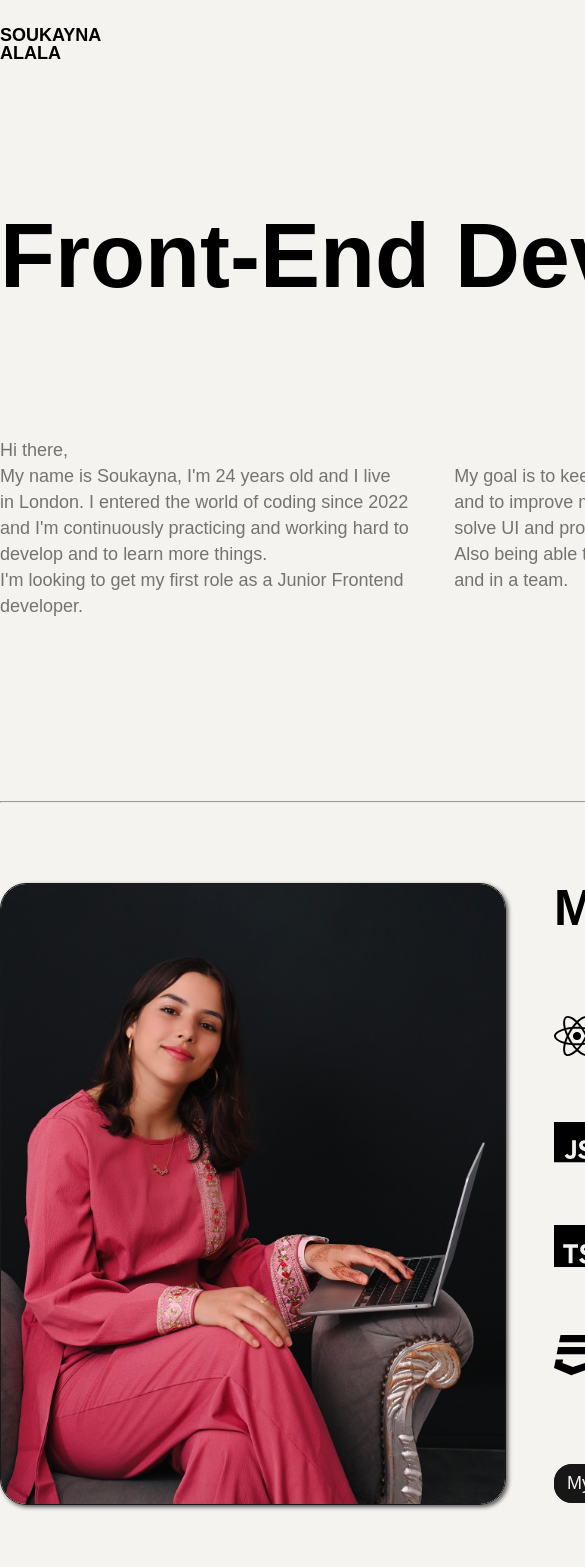
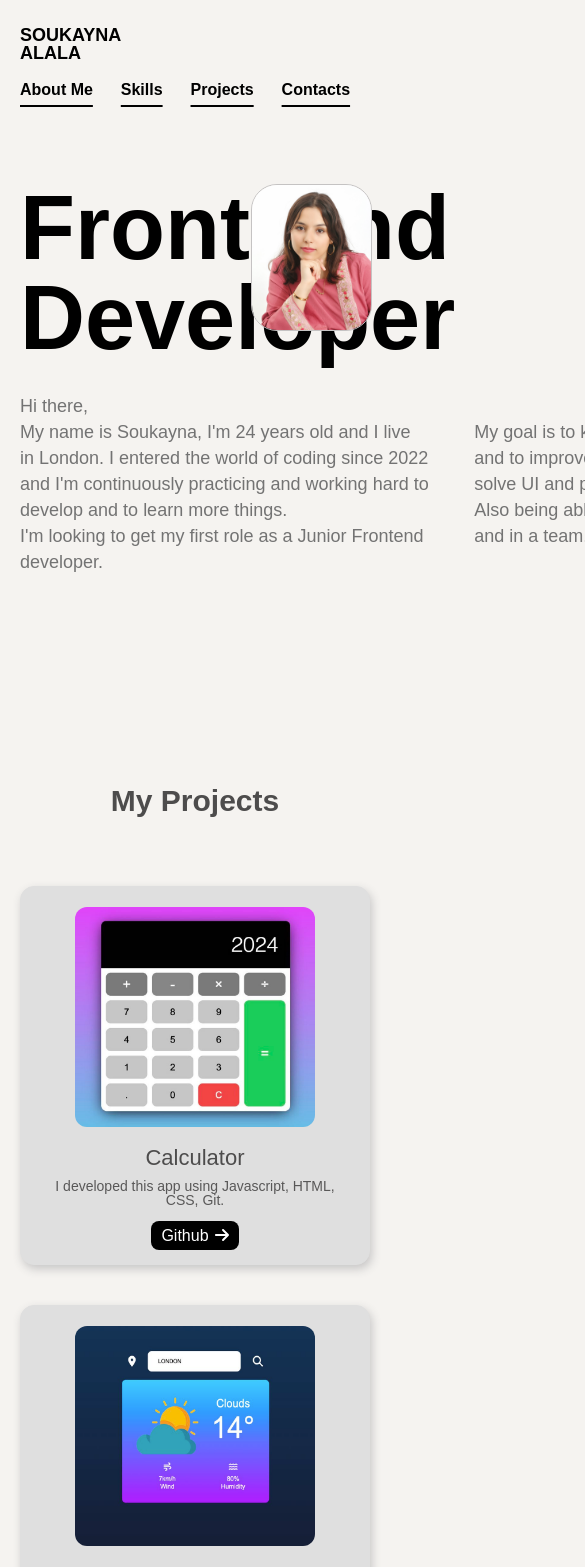
Before and after one commit to soukayna-alala/alala-portfolio, a React (Vite) app: page / in a window 390 px wide. Shown: the top 1567 px of the page, 585 px wide, since content can reach past the window. Built offline with nearby package versions, Linux system fonts and the light colour scheme.

Commit message:
working on the media query

```diff
--- a/src/App.css
+++ /dev/null
@@ -1,10 +0,0 @@
-.container {
-  width: var(--page-width);
-  margin: 0 auto;
-  background-color: #f5f3f0;
-}
-
-.header-container {
-  display: grid;
-  justify-content: end;
-}
--- a/src/App.tsx
+++ b/src/App.tsx
@@ -1,4 +1,3 @@
-import "./App.css";
 import { Header } from "./components/Header/Header.tsx";
 import { AboutMe } from "./components/AboutMe/AboutMe.tsx";
 import { Skills } from "./components/Skills/Skills.tsx";
@@ -8,18 +7,14 @@ import { Footer } from "./components/Footer/Footer.tsx";
 function App() {
   return (
     <>
-      <div className="container">
-        <div className="header-container">
-          <Header />
-        </div>
-        <AboutMe />
-        <hr />
-        <Skills />
-        <hr />
-        <Projects />
-        <hr />
-        <Footer />
-      </div>
+      <Header />
+      <AboutMe />
+      {/*<hr />*/}
+      {/*<Skills />*/}
+      {/*<hr />*/}
+      <Projects />
+      {/*<hr />*/}
+      {/*<Footer />*/}
     </>
   );
 }
--- a/src/components/Footer/Footer.module.css
+++ b/src/components/Footer/Footer.module.css
@@ -1,7 +1,7 @@
 .footer {
-  width: var(--page-width);
   margin: 100px auto;
 }
+
 .main {
   display: grid;
   grid-template-columns: 40% auto;
@@ -22,7 +22,6 @@
   /*margin: auto;*/
   justify-content: start;
   gap: 30px;
-}
 
   a {
     color: #1f1f1f;
@@ -58,3 +57,4 @@ a:hover {
     margin-right: 20px;
     color: #000;
   }
+}
--- a/src/components/Header/Header.module.css
+++ b/src/components/Header/Header.module.css
@@ -1,33 +1,56 @@
 .mainContainer {
-  display: grid;
-  grid-template-columns: 66% 34%;
-  width: var(--page-width);
+  justify-content: space-between;
   background-color: #f5f3f0;
   padding: 26px 0;
+
+  @media (min-width: 768px) {
+    display: grid;
+    grid-template-columns: auto auto;
+  }
 }
 
 .container {
-  display: flex;
-  gap: 74px;
   width: 100%;
   font-size: 16px;
-  opacity: 0.9;
   font-weight: bold;
   text-decoration: underline 2px #000;
   text-underline-offset: 10px;
+  display: grid;
+  grid-template-columns: auto;
+
+  @media (min-width: 320px) {
+    display: grid;
+    grid-template-columns: auto auto auto auto;
+    gap: 8px;
+  }
+
+  @media (min-width: 768px) {
+    gap: 74px;
+  }
 }
 
 .name {
   align-content: center;
   font-size: 18px;
   font-weight: 600;
+  margin-bottom: 20px;
+  display: inline-flex;
+
+  @media (min-width: 768px) {
+    margin-bottom: 0;
+  }
 }
 
-.cursor {
+.link {
   cursor: pointer;
   color: #000000;
+  padding-bottom: 20px;
+
+  @media (min-width: 320px) {
+    padding-bottom: 0;
+  }
 }
 
-.cursor:hover {
+.link:hover {
   color: rebeccapurple;
 }
--- a/src/components/Header/Header.tsx
+++ b/src/components/Header/Header.tsx
@@ -2,14 +2,14 @@ import styles from "./Header.module.css";
 import { Link } from "react-scroll";
 
 export function Header() {
-  const { cursor, name, container, mainContainer } = styles;
+  const { link, name, container, mainContainer } = styles;
 
   return (
     <header className={mainContainer}>
-      <p className={name}>
+      <span className={name}>
         SOUKAYNA
         <br /> ALALA
-      </p>
+      </span>
 
       <nav className={container}>
         <Link
@@ -18,7 +18,7 @@ export function Header() {
           smooth={true}
           offset={50}
           duration={500}
-          className={cursor}
+          className={link}
         >
           About Me
         </Link>
@@ -28,7 +28,7 @@ export function Header() {
           smooth={true}
           offset={-100}
           duration={500}
-          className={cursor}
+          className={link}
         >
           Skills
         </Link>
@@ -38,7 +38,7 @@ export function Header() {
           smooth={true}
           offset={-100}
           duration={500}
-          className={cursor}
+          className={link}
         >
           Projects
         </Link>
@@ -48,7 +48,7 @@ export function Header() {
           smooth={true}
           offset={-100}
           duration={500}
-          className={cursor}
+          className={link}
         >
           Contacts
         </Link>
--- a/src/components/Projects/Projects.module.css
+++ b/src/components/Projects/Projects.module.css
@@ -4,34 +4,42 @@
 }
 
 .img {
-  width: 88%;
   display: block;
   height: 220px;
   border: none;
+  width: 240px;
   border-radius: 12px;
-  justify-content: center;
-  justify-items: center;
-  align-content: center;
-  align-items: center;
 }
 
 .container {
   display: grid;
-  grid-template-columns: 50% 50%;
-  margin-bottom: 80px;
+  grid-template-columns: auto;
+
+  @media (min-width: 768px) {
+    display: grid;
+    grid-template-columns: auto auto;
+    gap: 20px;
+    margin-bottom: 80px;
+  }
 }
 
 .projectContainer {
   display: grid;
-  grid-template-columns: 44% 56%;
+  grid-template-columns: auto;
+  gap: 20px;
   margin: 20px 0;
-  padding: 20px 0;
+  padding: 20px;
   border-radius: 14px;
-  width: 97%;
-  max-height: 230px;
   border: 1px solid #dfdfdf;
   box-shadow: 2px 4px 10px #c7c6c6;
   background-color: #dfdfdf;
+  justify-items: center;
+
+  @media (min-width: 768px) {
+    display: grid;
+    grid-template-columns: auto auto;
+    max-height: 230px;
+  }
 }
 
 .title {
@@ -45,6 +53,7 @@
   color: #4d4c4c;
   font-size: 22px;
   margin-bottom: 10px;
+  text-align: center;
 }
 
 .paragraph {
@@ -53,16 +62,24 @@
   margin: 0 0 20px 0;
   color: #595858;
   font-size: 14px;
+  text-align: center;
+  overflow: auto;
 }
 
 .github {
-  margin-top: 10px;
-  color: red;
+  color: #ffffff;
+  background-color: black;
+  padding: 6px 10px;
+  border-radius: 8px;
+  text-decoration: none;
+  border: none;
+  text-align: center;
 }
 
-.imgContainer {
-  justify-content: center;
-  justify-items: center;
-  align-content: center;
-  align-items: center;
+.arrowRight {
+  margin-left: 6px;
 }
+
+.content {
+  text-align: center;
+}
--- a/src/components/Projects/Projects.tsx
+++ b/src/components/Projects/Projects.tsx
@@ -14,27 +14,26 @@ export function Projects() {
     img,
     projectContainer,
     github,
-    imgContainer,
+    arrowRight,
   } = styles;
   return (
-    <main className={main} id="projects">
+    <section className={main}>
       <div className={title}>My Projects</div>
       <div className={container}>
         {projectList.map((i) => (
           <div className={projectContainer} key={i.heading}>
-            <div className={imgContainer}>
-              <img className={img} src={i.imgSrc} alt={i.imgAlt} />
-            </div>
+            <img className={img} src={i.imgSrc} alt={i.imgAlt} />
             <div className={content}>
               <h4 className={h4}>{i.heading}</h4>
               <p className={paragraph}>{i.description}</p>
               <a className={github} href={i.gitHubLink}>
-                Github <FontAwesomeIcon icon={faArrowRight} />
+                Github
+                <FontAwesomeIcon className={arrowRight} icon={faArrowRight} />
               </a>
             </div>
           </div>
         ))}
       </div>
-    </main>
+    </section>
   );
 }
--- a/src/index.css
+++ b/src/index.css
@@ -2,18 +2,15 @@
 @import "./variables.css";
 
 body {
-  /*background-color: #000;*/
   font-family:
     Arial,
     Times New Roman,
     serif;
   background-color: #f5f3f0;
+}
 
-  /*@media (min-width: 768px) {*/
-  /*  background-color: yellow;*/
-  /*}*/
-
-  /*@media (min-width: 1024px) {*/
-  /*  background-color: green;*/
-  /*}*/
+main {
+  padding: 0 20px;
+  max-width: 1400px;
+  margin: 0 auto;
 }
--- a/src/variables.css
+++ b/src/variables.css
@@ -4,9 +4,8 @@
   --primary-color: #db00d8;
 
   /* sizing */
-  --page-width: 1400px;
-  --tablet-break-point: 768px;
-  --desktop-break-point: 1024px;
+  --tablet-container-width: 768px;
+  --desktop-containe-width: 1024px;
 
   /* fonts */
   --main-font-size: 14px;
```
Lines whose indentation alone changed are shown as unchanged.
